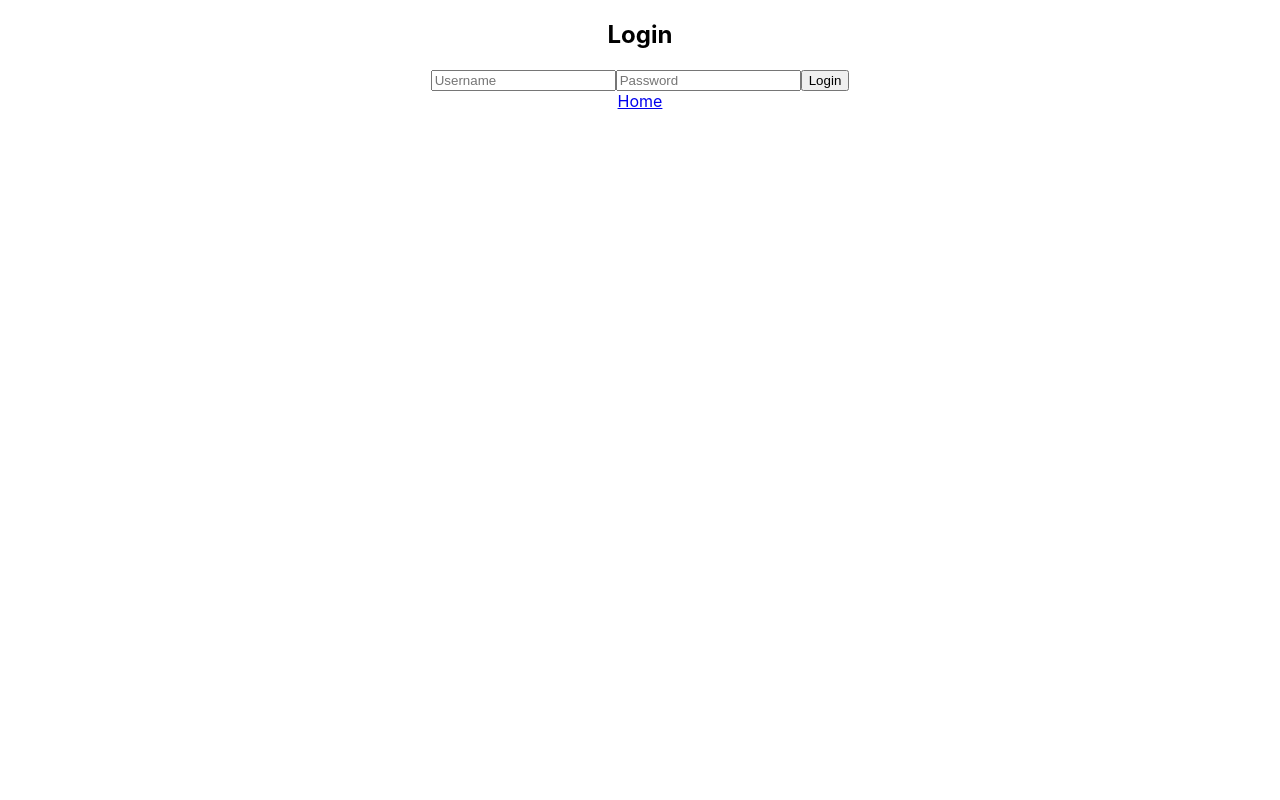
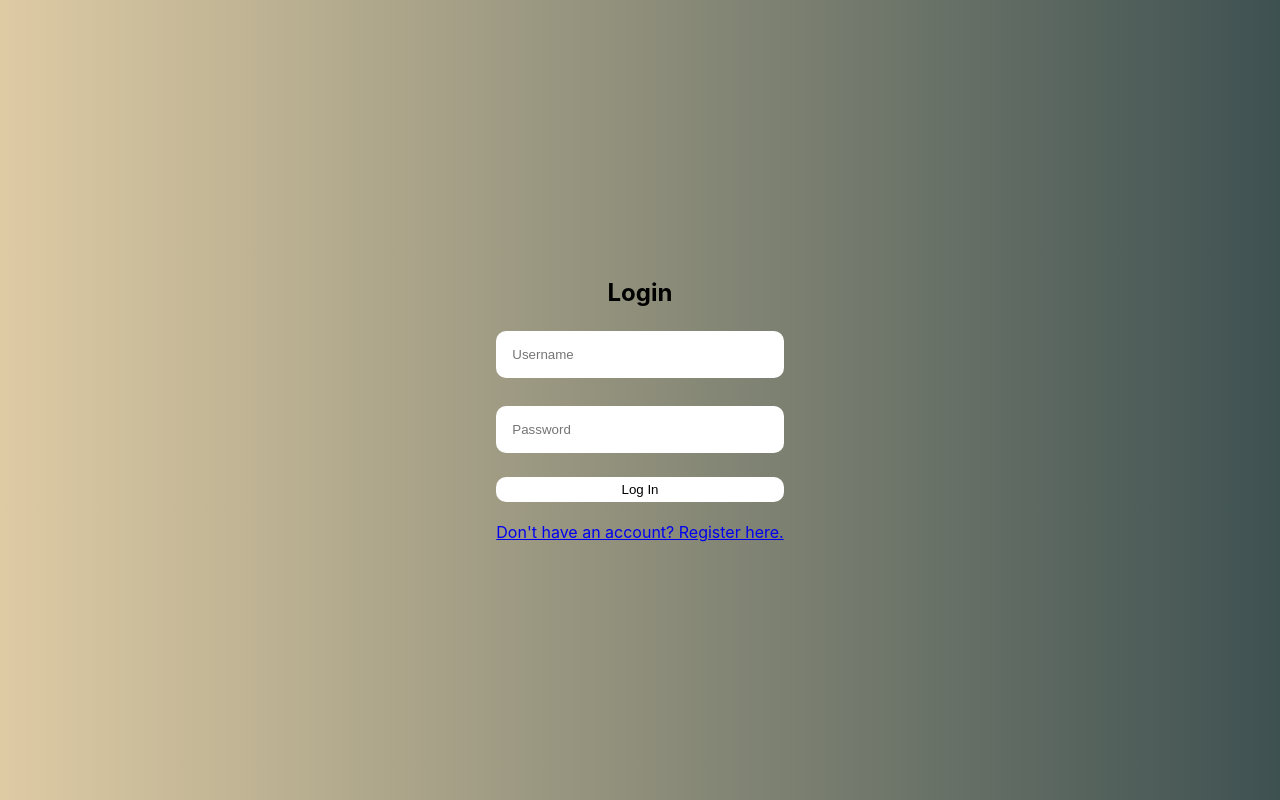
Before and after one commit to BANK-APP-GROUP-4/frontend, a React (Create React App) app: page /customer/login in a window 1280 px wide. Built offline with nearby package versions, Linux system fonts and the light colour scheme.

Commit message:
Update LoginScreen.js

```diff
--- a/src/screens/LoginScreen.js
+++ b/src/screens/LoginScreen.js
@@ -1,7 +1,8 @@
 import React, { useState } from 'react';
 import { Link } from 'react-router-dom';
 import {LoginService} from '../actions/AuthService';
-
+import '../App.css';
+import { styled } from 'styled-components';
 const LoginForm = () => {
   const [username, setUsername] = useState('');
   const [password, setPassword] = useState('');
@@ -32,28 +33,68 @@ const LoginForm = () => {
   };
 
   return (
+    <Container>
     <div>
+
+      <Form className="login-form" onSubmit={handleLogin}>
       <h2>Login</h2>
-      <form onSubmit={handleLogin}>
-        <input
+        <Input
           type="text"
           placeholder="Username"
           value={username}
           onChange={(e) => setUsername(e.target.value)}
         />
-        <input
+        <br></br>
+        <Input
           type="password"
           placeholder="Password"
           value={password}
           onChange={(e) => setPassword(e.target.value)}
         />
-        <button type="submit">Login</button>
-      </form>
+       <br></br>
+        <FormButton className="forms-button" type="submit">Log In</FormButton>
+      </Form>
+      <br></br>
       <div>
-                <Link to="/">Home</Link>
-            </div>
+                <Link to="/customer/register">Don't have an account? Register here.</Link>
+      </div>
     </div>
+    </Container>
   );
 };
 
+const Container=styled.div`
+text-align: center;
+display: flex;
+min-height: 100vh;
+align-items: center;
+justify-content: center;
+background-image: linear-gradient(to right, #decba4,#3e5151);
+`;
+
+const Form=styled.form`
+display: flex;
+  flex-direction: column;
+`;
+const Input=styled.input`
+margin: 0.25rem 0;
+  padding: 1rem;
+  border:none;
+  border-radius: 10px;
+`;
+const Select=styled.select`
+margin: 0.25rem 0;
+  padding: 1rem;
+  border:none;
+  border-radius: 10px;
+`;
+const FormButton=styled.button`
+border: none;
+  background-color: white;
+  padding: 5px;
+  border-radius: 10px;
+  cursor: pointer;
+`;
+
+
 export default LoginForm;
```
